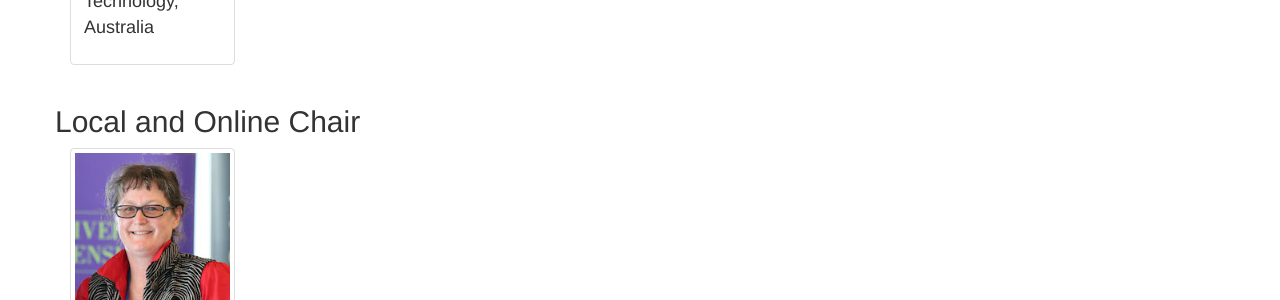
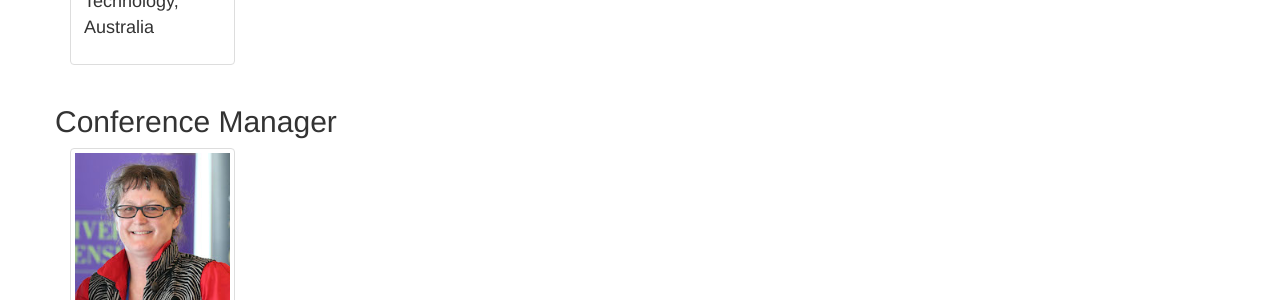
Before and after one commit to ielab/cikm2021-website, a Jekyll site: the page built from committee.md, in a window 1280 px wide and 900 px high, scrolled down 5233 px. Shown: the part 155-455 px from the top of the window. Built offline with Jekyll 4.4.1, drawn with Linux system fonts in a browser that asks for light colours; comment, search, counter and statistics services are not loaded; our own code applies the rules of GitHub Pages for plain Markdown files.

Commit message:
Change title for Kath.

```diff
--- a/_data/oc.yml
+++ b/_data/oc.yml
@@ -111,7 +111,7 @@ chairs:
         org: Royal Melbourne Institute of Technology, Australia
         img: /img/oc/DamianoSpina.jpg
 
-  - name: Local and Online Chair
+  - name: Conference Manager
     members:
       - name: Kathleen Williamson
         org: The University of Queensland, Australia
```
